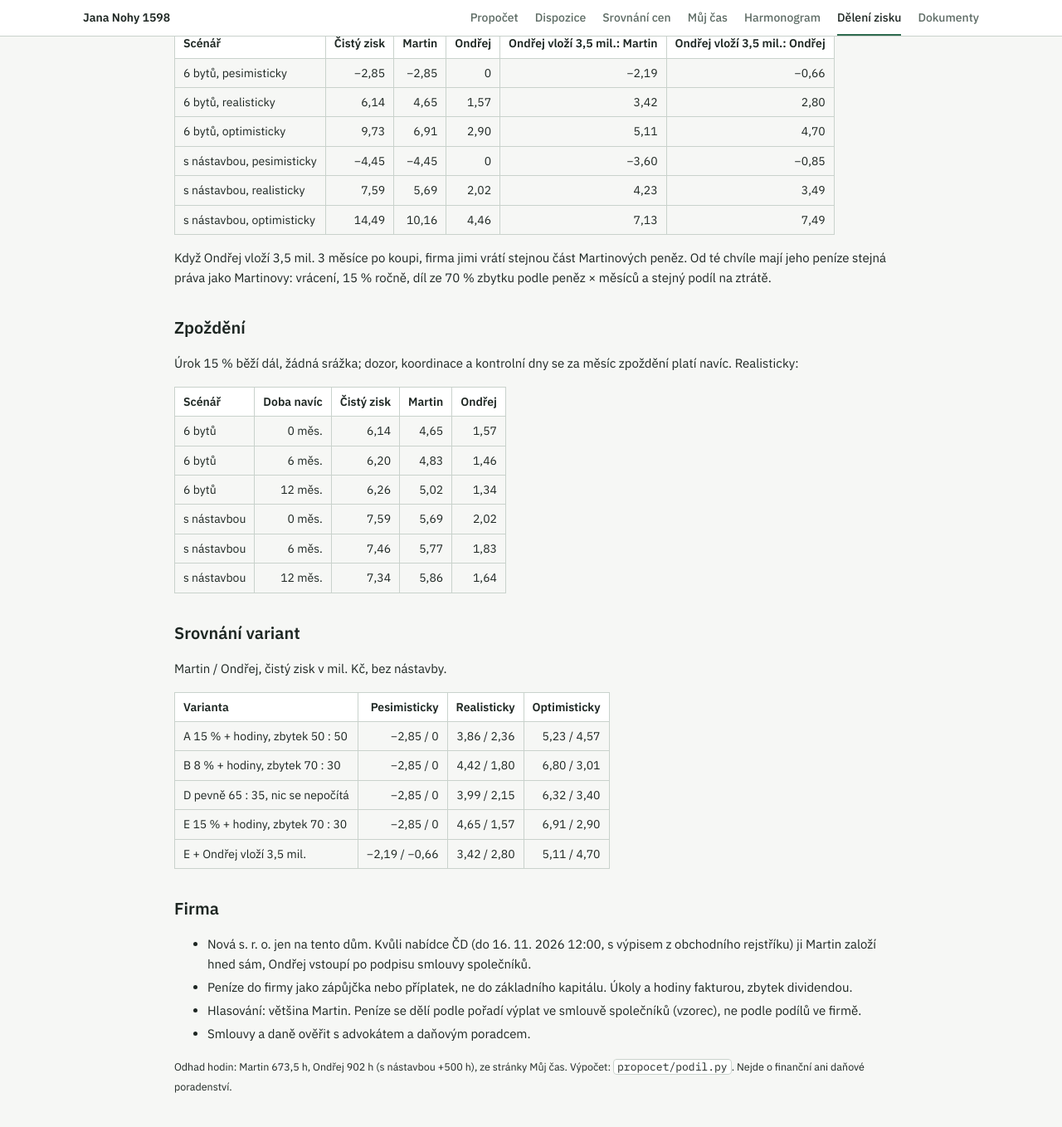
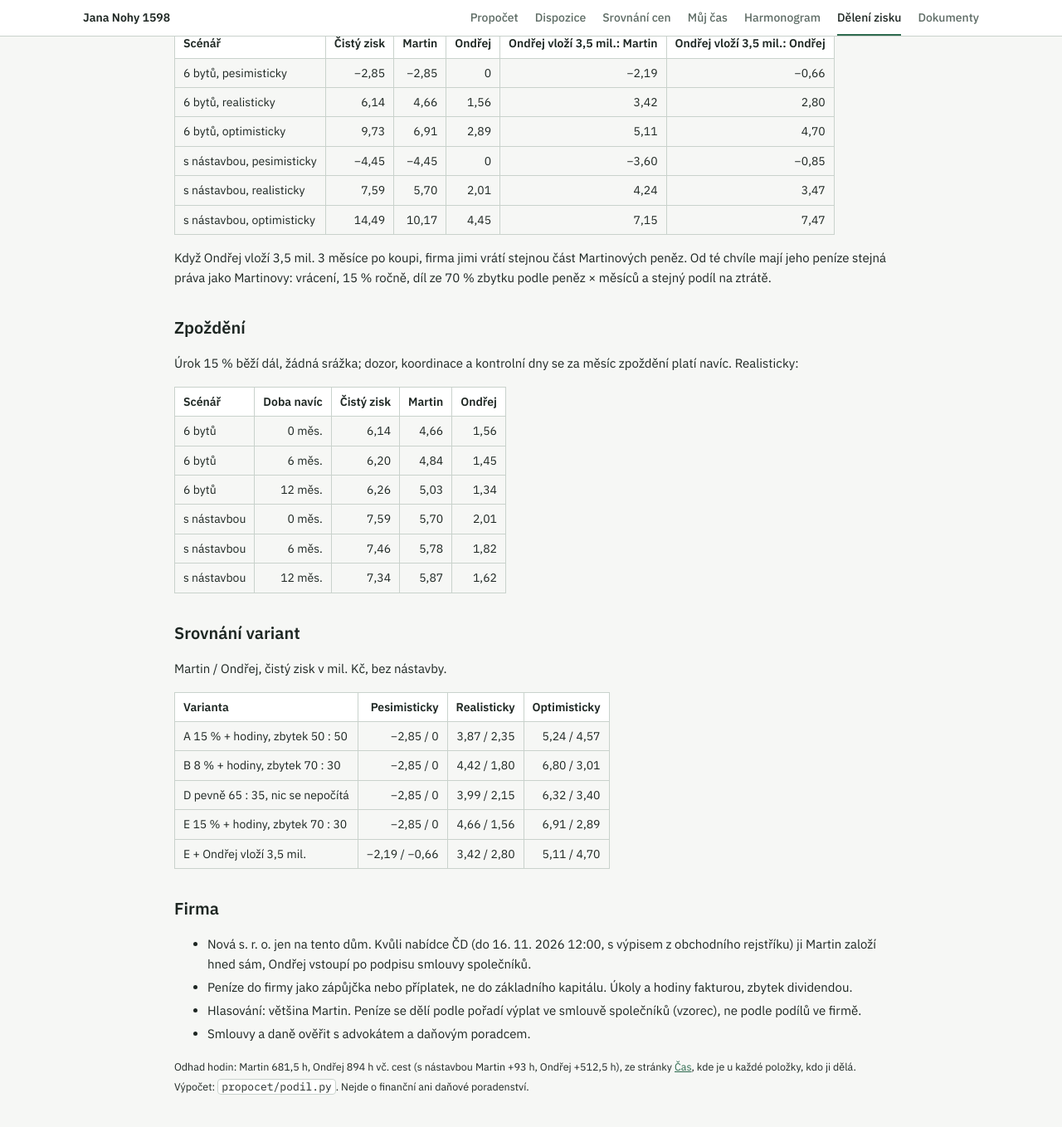
Before and after one commit to MartinCerny-awin/benesov, a Jekyll site: the page built from propocet/podil.md, in a window 1280 px wide and 1400 px high, scrolled down 616 px. Shown: the top 1358 px of the window at 83% size. Built offline with Jekyll 4.4.1, drawn with Linux system fonts in a browser that asks for light colours; our own code applies the rules of GitHub Pages for plain Markdown files.

Commit message:
Aktualizace 2026-11-06 12:15

```diff
--- a/propocet/podil.md
+++ b/propocet/podil.md
@@ -23,11 +23,11 @@ Nástavba se řídí stejnými pravidly; rozhodne se o ní až po statikovi a po
 | Scénář | Čistý zisk | Martin | Ondřej | Ondřej vloží 3,5 mil.: Martin | Ondřej vloží 3,5 mil.: Ondřej |
 |---|--:|--:|--:|--:|--:|
 | 6 bytů, pesimisticky | −2,85 | −2,85 | 0 | −2,19 | −0,66 |
-| 6 bytů, realisticky | 6,14 | 4,65 | 1,57 | 3,42 | 2,80 |
-| 6 bytů, optimisticky | 9,73 | 6,91 | 2,90 | 5,11 | 4,70 |
+| 6 bytů, realisticky | 6,14 | 4,66 | 1,56 | 3,42 | 2,80 |
+| 6 bytů, optimisticky | 9,73 | 6,91 | 2,89 | 5,11 | 4,70 |
 | s nástavbou, pesimisticky | −4,45 | −4,45 | 0 | −3,60 | −0,85 |
-| s nástavbou, realisticky | 7,59 | 5,69 | 2,02 | 4,23 | 3,49 |
-| s nástavbou, optimisticky | 14,49 | 10,16 | 4,46 | 7,13 | 7,49 |
+| s nástavbou, realisticky | 7,59 | 5,70 | 2,01 | 4,24 | 3,47 |
+| s nástavbou, optimisticky | 14,49 | 10,17 | 4,45 | 7,15 | 7,47 |
 
 Když Ondřej vloží 3,5 mil. 3 měsíce po koupi, firma jimi vrátí stejnou část Martinových peněz. Od té chvíle mají jeho peníze stejná práva jako Martinovy: vrácení, 15 % ročně, díl ze 70 % zbytku podle peněz × měsíců a stejný podíl na ztrátě.
 
@@ -37,12 +37,12 @@ Když Ondřej vloží 3,5 mil. 3 měsíce po koupi, firma jimi vrátí stejnou
 
 | Scénář | Doba navíc | Čistý zisk | Martin | Ondřej |
 |---|--:|--:|--:|--:|
-| 6 bytů | 0 měs. | 6,14 | 4,65 | 1,57 |
-| 6 bytů | 6 měs. | 6,20 | 4,83 | 1,46 |
-| 6 bytů | 12 měs. | 6,26 | 5,02 | 1,34 |
-| s nástavbou | 0 měs. | 7,59 | 5,69 | 2,02 |
-| s nástavbou | 6 měs. | 7,46 | 5,77 | 1,83 |
-| s nástavbou | 12 měs. | 7,34 | 5,86 | 1,64 |
+| 6 bytů | 0 měs. | 6,14 | 4,66 | 1,56 |
+| 6 bytů | 6 měs. | 6,20 | 4,84 | 1,45 |
+| 6 bytů | 12 měs. | 6,26 | 5,03 | 1,34 |
+| s nástavbou | 0 měs. | 7,59 | 5,70 | 2,01 |
+| s nástavbou | 6 měs. | 7,46 | 5,78 | 1,82 |
+| s nástavbou | 12 měs. | 7,34 | 5,87 | 1,62 |
 
 ## Srovnání variant
 
@@ -50,10 +50,10 @@ Martin / Ondřej, čistý zisk v mil. Kč, bez nástavby.
 
 | Varianta | Pesimisticky | Realisticky | Optimisticky |
 |---|--:|--:|--:|
-| A 15 % + hodiny, zbytek 50 : 50 | −2,85 / 0 | 3,86 / 2,36 | 5,23 / 4,57 |
+| A 15 % + hodiny, zbytek 50 : 50 | −2,85 / 0 | 3,87 / 2,35 | 5,24 / 4,57 |
 | B 8 % + hodiny, zbytek 70 : 30 | −2,85 / 0 | 4,42 / 1,80 | 6,80 / 3,01 |
 | D pevně 65 : 35, nic se nepočítá | −2,85 / 0 | 3,99 / 2,15 | 6,32 / 3,40 |
-| E 15 % + hodiny, zbytek 70 : 30 | −2,85 / 0 | 4,65 / 1,57 | 6,91 / 2,90 |
+| E 15 % + hodiny, zbytek 70 : 30 | −2,85 / 0 | 4,66 / 1,56 | 6,91 / 2,89 |
 | E + Ondřej vloží 3,5 mil. | −2,19 / −0,66 | 3,42 / 2,80 | 5,11 / 4,70 |
 
 ## Firma
@@ -63,4 +63,4 @@ Martin / Ondřej, čistý zisk v mil. Kč, bez nástavby.
 - Hlasování: většina Martin. Peníze se dělí podle pořadí výplat ve smlouvě společníků (vzorec), ne podle podílů ve firmě.
 - Smlouvy a daně ověřit s advokátem a daňovým poradcem.
 
-<small>Odhad hodin: Martin 673,5 h, Ondřej 902 h (s nástavbou +500 h), ze stránky Můj čas. Výpočet: <code>propocet/podil.py</code>. Nejde o finanční ani daňové poradenství.</small>
+<small>Odhad hodin: Martin 681,5 h, Ondřej 894 h vč. cest (s nástavbou Martin +93 h, Ondřej +512,5 h), ze stránky <a href="/propocet/cas.html">Čas</a>, kde je u každé položky, kdo ji dělá. Výpočet: <code>propocet/podil.py</code>. Nejde o finanční ani daňové poradenství.</small>
```
